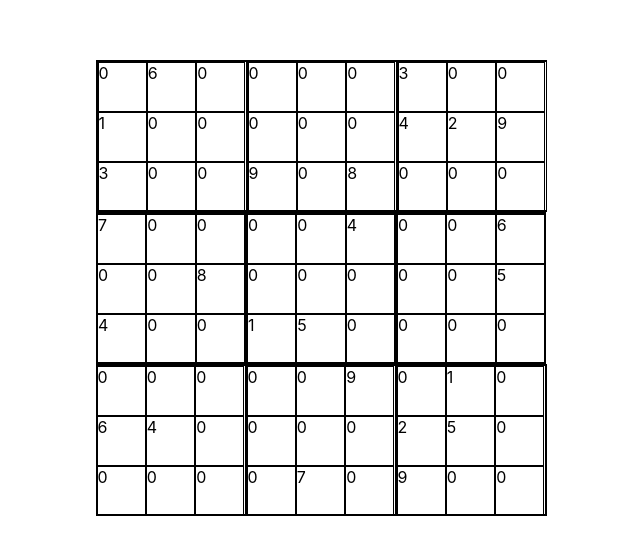
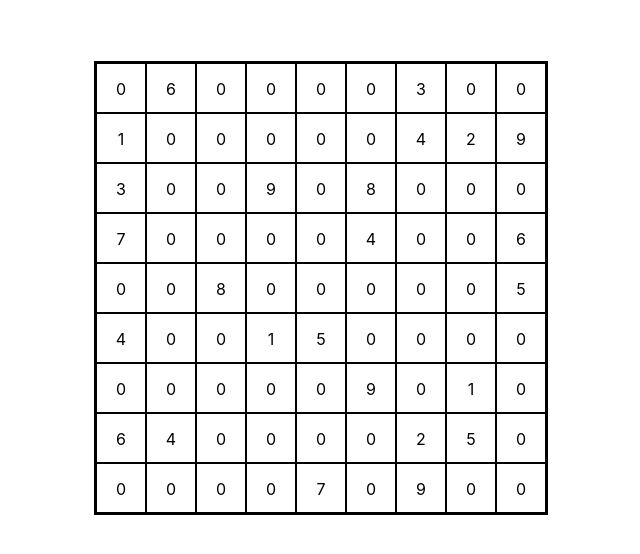
Before and after one commit to Ryhhill1998/SudokuSolverReact, a React (Create React App) app: page / in a window 1280 px wide. Shown: the part 112-666 px from the top of the page, without its empty margins (319-959 px from the left). Built offline with nearby package versions, Linux system fonts and the light colour scheme.

Commit message:
Improved storage of game board in array

```diff
--- a/src/components/grid/col/col.component.jsx
+++ /dev/null
@@ -1,15 +0,0 @@
-import { Fragment } from "react";
-
-import SubGrid from "../../sub-grid/sub-grid.component";
-
-const GridCol = ({ position, col }) => {
-  return (
-    <Fragment>
-      <div className="col">
-        <SubGrid grid={col} />
-      </div>
-    </Fragment>
-  );
-};
-
-export default GridCol;
--- a/src/components/grid/grid.component.jsx
+++ b/src/components/grid/grid.component.jsx
@@ -5,66 +5,24 @@ import GridRow from "./row/row.component";
 import "./grid.styles.css";
 
 const board = [
-  [
-    [
-      [0, 6, 0],
-      [1, 0, 0],
-      [3, 0, 0],
-    ],
-    [
-      [0, 0, 0],
-      [0, 0, 0],
-      [9, 0, 8],
-    ],
-    [
-      [3, 0, 0],
-      [4, 2, 9],
-      [0, 0, 0],
-    ],
-  ],
-  [
-    [
-      [7, 0, 0],
-      [0, 0, 8],
-      [4, 0, 0],
-    ],
-    [
-      [0, 0, 4],
-      [0, 0, 0],
-      [1, 5, 0],
-    ],
-    [
-      [0, 0, 6],
-      [0, 0, 5],
-      [0, 0, 0],
-    ],
-  ],
-  [
-    [
-      [0, 0, 0],
-      [6, 4, 0],
-      [0, 0, 0],
-    ],
-    [
-      [0, 0, 9],
-      [0, 0, 0],
-      [0, 7, 0],
-    ],
-    [
-      [0, 1, 0],
-      [2, 5, 0],
-      [9, 0, 0],
-    ],
-  ],
+  [0, 6, 0, 0, 0, 0, 3, 0, 0],
+  [1, 0, 0, 0, 0, 0, 4, 2, 9],
+  [3, 0, 0, 9, 0, 8, 0, 0, 0],
+  [7, 0, 0, 0, 0, 4, 0, 0, 6],
+  [0, 0, 8, 0, 0, 0, 0, 0, 5],
+  [4, 0, 0, 1, 5, 0, 0, 0, 0],
+  [0, 0, 0, 0, 0, 9, 0, 1, 0],
+  [6, 4, 0, 0, 0, 0, 2, 5, 0],
+  [0, 0, 0, 0, 7, 0, 9, 0, 0],
 ];
 
 const Grid = () => {
   return (
-    <Fragment>
+    <div className="grid-container">
       {board.map((row, i) => (
-        <GridRow key={i} position={i + 1} row={row} />
+        <GridRow key={i} row={row} />
       ))}
-    </Fragment>
+    </div>
   );
 };
 
--- a/src/components/grid/grid.styles.css
+++ b/src/components/grid/grid.styles.css
@@ -1,19 +1,15 @@
+.grid-container {
+  border: solid 2px black;
+}
+
 .row {
-  border-top: solid 1px black;
-  border-bottom: solid 1px black;
   display: flex;
 }
 
-.row-1 {
-  border-left: solid 1px black;
+.square {
+  border: solid 1px black;
+  height: 50px;
+  width: 50px;
+  text-align: center;
+  line-height: 50px;
 }
-
-.row-3 {
-  border-right: solid 1px black;
-}
-
-.col {
-  border: solid 1px black;
-  height: 150px;
-  width: 150px;
-}
--- a/src/components/grid/row/row.component.jsx
+++ b/src/components/grid/row/row.component.jsx
@@ -1,16 +1,10 @@
-import { Fragment } from "react";
-
-import GridCol from "../col/col.component";
-
-const GridRow = ({ position, row }) => {
+const GridRow = ({ row }) => {
   return (
-    <Fragment>
-      <div className={`row row-${position}`}>
-        {row.map((col, j) => (
-          <GridCol key={j} position={j + 1} col={col} />
-        ))}
-      </div>
-    </Fragment>
+    <div className="row">
+      {row.map((element) => (
+        <div className="square">{element}</div>
+      ))}
+    </div>
   );
 };
 
--- a/src/components/sub-grid/sub-col/sub-col.component.jsx
+++ /dev/null
@@ -1,17 +0,0 @@
-import { Fragment } from "react";
-
-const SubCol = ({ col }) => {
-  return (
-    <Fragment>
-      <div className="sub-col">
-        {col.map((el, j) => (
-          <div key={j} className="space">
-            {el}
-          </div>
-        ))}
-      </div>
-    </Fragment>
-  );
-};
-
-export default SubCol;
--- a/src/components/sub-grid/sub-grid.component.jsx
+++ /dev/null
@@ -1,17 +0,0 @@
-import { Fragment } from "react";
-
-import SubCol from "./sub-col/sub-col.component";
-
-import "./sub-grid.styles.css";
-
-const SubGrid = ({ grid }) => {
-  return (
-    <Fragment>
-      {grid.map((col, i) => (
-        <SubCol key={i} rowIndex={i} col={col} />
-      ))}
-    </Fragment>
-  );
-};
-
-export default SubGrid;
--- a/src/components/sub-grid/sub-grid.styles.css
+++ /dev/null
@@ -1,9 +0,0 @@
-.sub-col {
-  display: flex;
-}
-
-.space {
-  border: solid 0.5px black;
-  height: 50px;
-  width: 50px;
-}
```
Also changed, not shown: src/hooks/sudokuSolver.js (added, +31 -0 lines).
